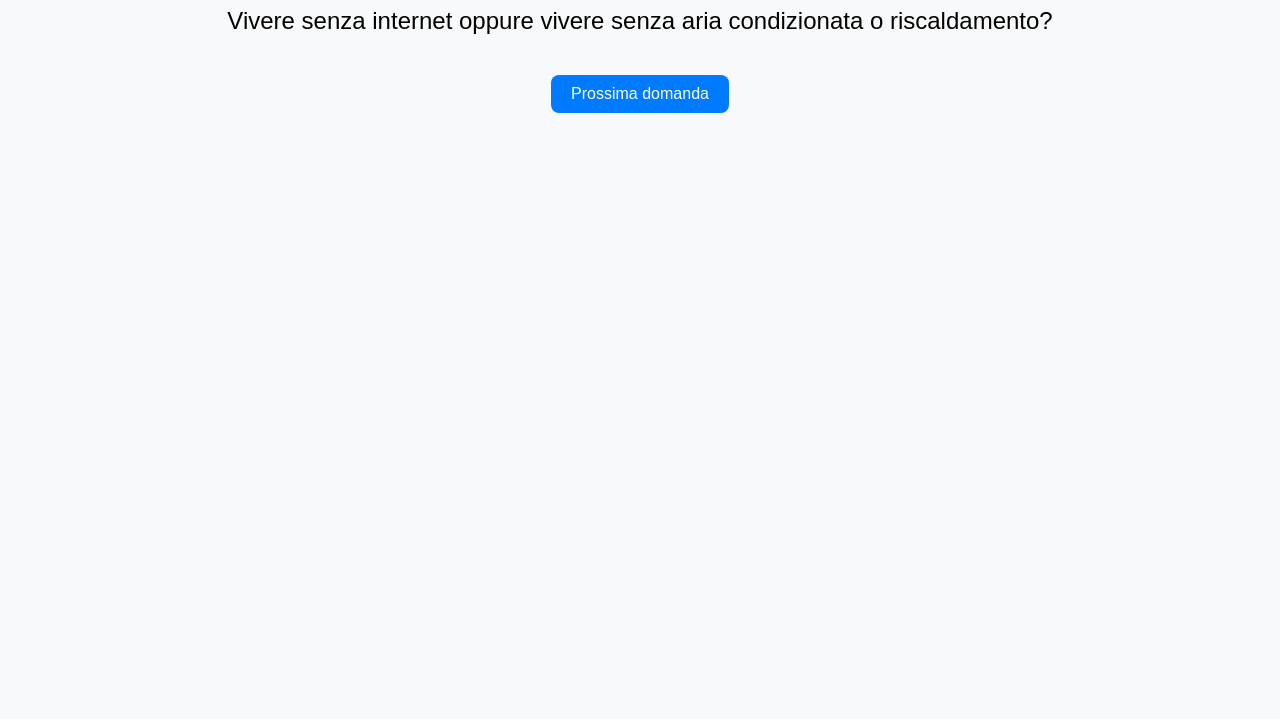
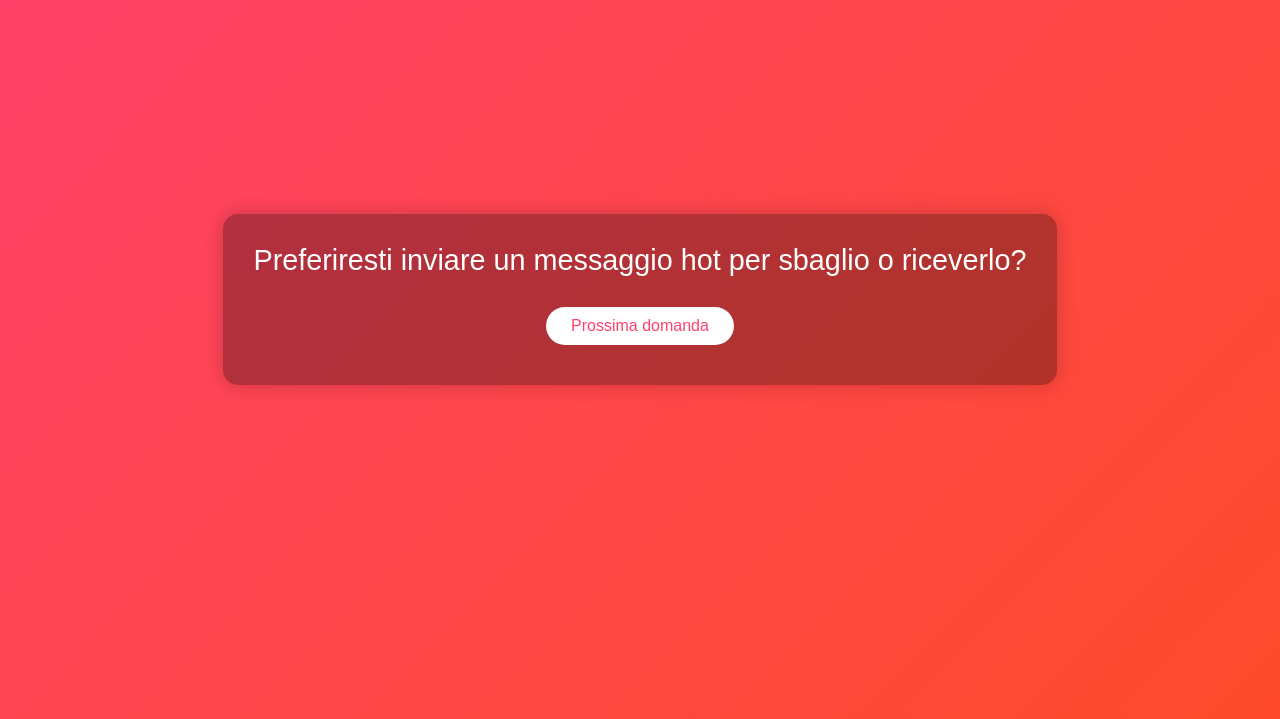
Before and after one commit to minder900/preferiresti-hot, a plain HTML site: page index.html in a window 1280 px wide. Shown: the part 121-840 px from the top of the page. Before the commit the page ends 800 px from the top, so only its background shows below. Drawn offline with Linux system fonts and the light colour scheme.

Commit message:
Update index.html

```diff
--- a/index.html
+++ b/index.html
@@ -6,52 +6,69 @@
   <title>Preferiresti Hot</title>
   <style>
     body {
-      font-family: sans-serif;
+      font-family: 'Arial', sans-serif;
+      background: linear-gradient(135deg, #ff416c, #ff4b2b);
+      color: white;
+      display: flex;
+      flex-direction: column;
+      align-items: center;
+      justify-content: center;
+      height: 100vh;
+      margin: 0;
+      padding: 20px;
       text-align: center;
-      padding: 40px;
-      background: #f8f9fa;
     }
+
+    .container {
+      background: rgba(0, 0, 0, 0.3);
+      padding: 30px;
+      border-radius: 15px;
+      box-shadow: 0 0 20px rgba(0,0,0,0.2);
+    }
+
     .question {
-      font-size: 1.5em;
-      margin-bottom: 30px;
+      font-size: 1.8em;
+      margin-bottom: 20px;
     }
-    button {
+
+    .button {
+      background-color: white;
+      color: #ff416c;
+      padding: 10px 25px;
+      border: none;
+      border-radius: 25px;
       font-size: 1em;
-      padding: 10px 20px;
       margin: 10px;
-      border: none;
-      border-radius: 8px;
-      background-color: #007bff;
-      color: white;
       cursor: pointer;
+      transition: 0.3s;
     }
-    button:hover {
-      background-color: #0056b3;
+
+    .button:hover {
+      background-color: #ffe0ec;
     }
   </style>
 </head>
 <body>
-  <h1>Preferiresti...</h1>
-  <div class="question" id="question">Caricamento...</div>
-  <div>
-    <button onclick="nextQuestion()">Prossima domanda</button>
+  <div class="container">
+    <div class="question" id="question">Preferiresti…</div>
+    <button class="button" onclick="nextQuestion()">Prossima domanda</button>
   </div>
 
   <script>
     const questions = [
-      "Mangiare solo pizza per un anno oppure non mangiare mai più pizza?",
-      "Avere la possibilità di volare oppure essere invisibile?",
-      "Vivere senza internet oppure vivere senza aria condizionata o riscaldamento?",
-      "Essere sempre in anticipo di 10 minuti oppure sempre in ritardo di 20 minuti?",
-      "Parlare tutte le lingue del mondo oppure suonare tutti gli strumenti musicali?"
+      "Preferiresti baciare qualcuno davanti a tutti o in segreto?",
+      "Preferiresti fare una vacanza romantica o una avventura folle?",
+      "Preferiresti inviare un messaggio hot per sbaglio o riceverlo?",
+      "Preferiresti essere bendato o bendare?",
+      "Preferiresti provare qualcosa di nuovo o restare sul sicuro?"
     ];
 
     function nextQuestion() {
-      const randomIndex = Math.floor(Math.random() * questions.length);
-      document.getElementById("question").textContent = questions[randomIndex];
+      const random = Math.floor(Math.random() * questions.length);
+      document.getElementById('question').textContent = questions[random];
     }
 
-    // Mostra una domanda all'avvio
+    // Mostra la prima domanda all’avvio
     nextQuestion();
   </script>
 </body>
```
